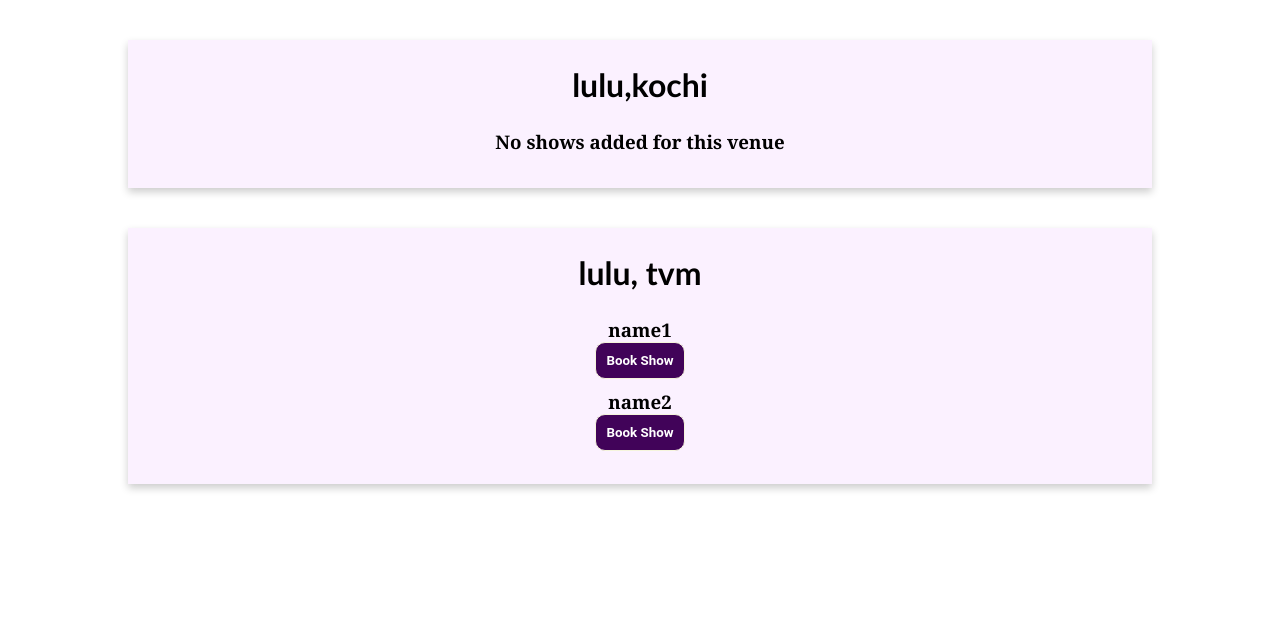
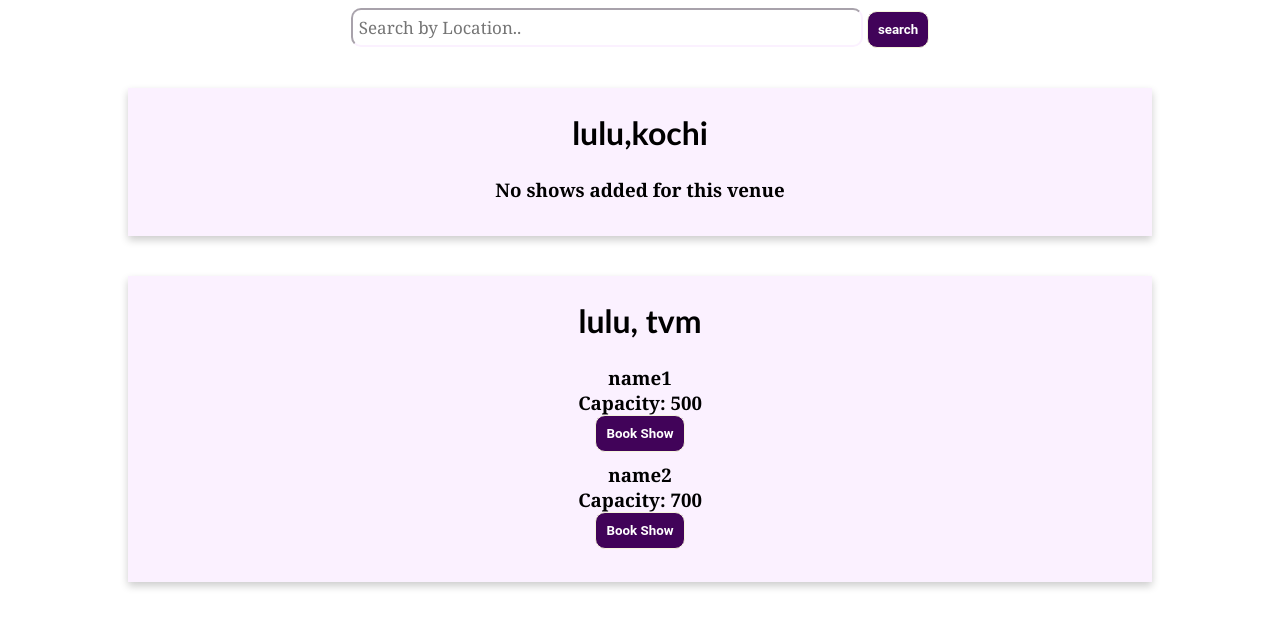
Before and after one commit to angela2001/iit_project, a Flask app: page /home in a window 1280 px wide. Shown: the part 100-728 px from the top of the page. Run offline with Flask 2, Linux system fonts and the light colour scheme; data comes from the database, SQL or seed files in the repository; both versions use the stored data as it was after the commit.

Commit message:
podi mandi

```diff
--- a/project/app.py
+++ b/project/app.py
@@ -103,19 +103,37 @@ def signinpage():
 # Home page
 @app.route('/home', methods=['GET', 'POST'])
 def home():
-    venueDict={}
-    conn = sqlite3.connect("database.sqlite3")
-    cur = conn.cursor()
-    query = """SELECT venue_id,venue_name,location from venue"""
-    cur.execute(query)
-    venues = cur.fetchall()
-    for venue in venues:
-        query2 = """SELECT show_name from shows where venue_id=?"""
-        cur.execute(query2, (venue[0],))
-        shows=cur.fetchall()
-        venueDict[venue[1]]=shows
-    cur.close()
-    return render_template("home.html", venueDict=venueDict)
+    if request.method == 'GET':
+        venueDict={}
+        conn = sqlite3.connect("database.sqlite3")
+        cur = conn.cursor()
+        query = """SELECT venue_id,venue_name,location from venue"""
+        cur.execute(query)
+        venues = cur.fetchall()
+        for venue in venues:
+            query2 = """SELECT show_name,availability from shows where venue_id=?"""
+            cur.execute(query2, (venue[0],))
+            shows=cur.fetchall()
+            venueDict[venue[0]]=[venue[1],shows,venue[2]]
+        print(venueDict)
+        cur.close()
+        return render_template("home.html", venueDict=venueDict)
+    if request.method == 'POST':
+        venueDict={}
+        if 'venueSearch' in request.form:
+            location = request.form['venuelocation']
+            conn = sqlite3.connect("database.sqlite3")
+            cur = conn.cursor()
+            query = """SELECT venue_id,venue_name,location from venue WHERE location=?"""
+            cur.execute(query,(location,))
+            venues = cur.fetchall()
+            for venue in venues:
+                query2 = """SELECT show_name,availability from shows where venue_id=?"""
+                cur.execute(query2, (venue[0],))
+                shows=cur.fetchall()
+                venueDict[venue[0]]=[venue[1],shows,venue[2]]
+            cur.close()
+            return render_template("home.html", venueDict=venueDict)
     # if request.method == 'GET':
     #     conn = sqlite3.connect("database.sqlite3")
     #     cur = conn.cursor()
--- a/project/static/style.css
+++ b/project/static/style.css
@@ -193,6 +193,10 @@ a {
   width: 50%;
 }
 
+.home{
+  text-align: center;
+}
+
 .search-container{
   display: flex;
   overflow: hidden;
@@ -202,9 +206,10 @@ a {
   padding: 6px;
   margin-top: 8px;
   font-size: 17px;
-  width: 80%;
-  border: none;
-  float: left;
+  width: 40%;
+  border-radius: 10px;
+  border-color: #fbf1ff;
+  /* border: none; */
 }
 
 .search-container button {
--- a/project/templates/home.html
+++ b/project/templates/home.html
@@ -13,16 +13,21 @@
 </header>
 
 <div class="home">
-    {% for venue,shows in venueDict.items() %}
+    <form action="/home" method="POST">
+        <input type="text" placeholder="Search by Location.." name="venuelocation" class="Search">
+        <button type="submit" name="venueSearch">search</button>
+    </form>
+    {% for key,value in venueDict.items() %}
         <div class="card">
-            <h1>{{venue}}</h1>
-            {% if shows|length == 0%}
+            <h1>{{value[0]}}</h1>
+            {% if value[1]|length == 0%}
                 <div class="manageShows">
                     <h3>No shows added for this venue</h3>
                 </div>
             {% endif %}
-            {% for show in shows %}
+            {% for show in value[1] %}
                 <h3>{{show[0]}}</h3>
+                <h3>Capacity: {{show[1]}}</h3>
                 <div class="manageShows">
                     <button>Book Show</button>
                 </div>
```
Also changed, not shown: project/database.sqlite3.
